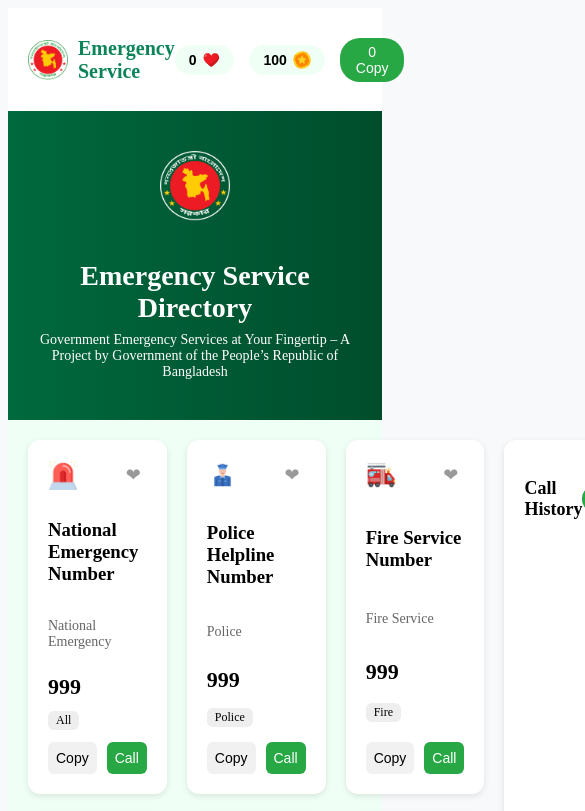
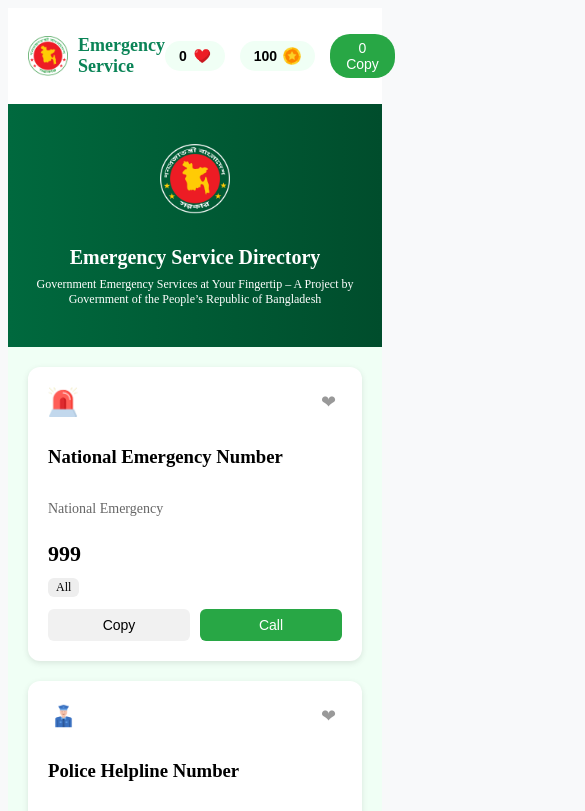
Before and after one commit to Shuvroashish/fifth-assignment, a plain HTML site: page index.html in a window 390 px wide. Shown: the top 811 px of the page, 585 px wide, since content can reach past the window. Drawn offline with Linux system fonts and the light colour scheme.

Commit message:
responsive

```diff
--- a/styles/styles.css
+++ b/styles/styles.css
@@ -271,3 +271,34 @@ body {
   padding: 8px 0;
   border-bottom: 1px solid #eee;
 }
+
+
+/* ---------------- RESPONSIVE ---------------- */
+
+@media screen and (max-width: 576px) {
+    .main-container {
+    flex-direction: column;
+  }
+
+  .card-section {
+    grid-template-columns: 1fr;
+  }
+
+  .banner h1 {
+    font-size: 22px;
+  }
+}
+
+@media screen and (max-width: 480px){
+     .header-left h2 {
+    font-size: 18px;
+  }
+
+  .banner h1 {
+    font-size: 20px;
+  }
+
+  .banner p {
+    font-size: 12px;
+  }
+}
```
